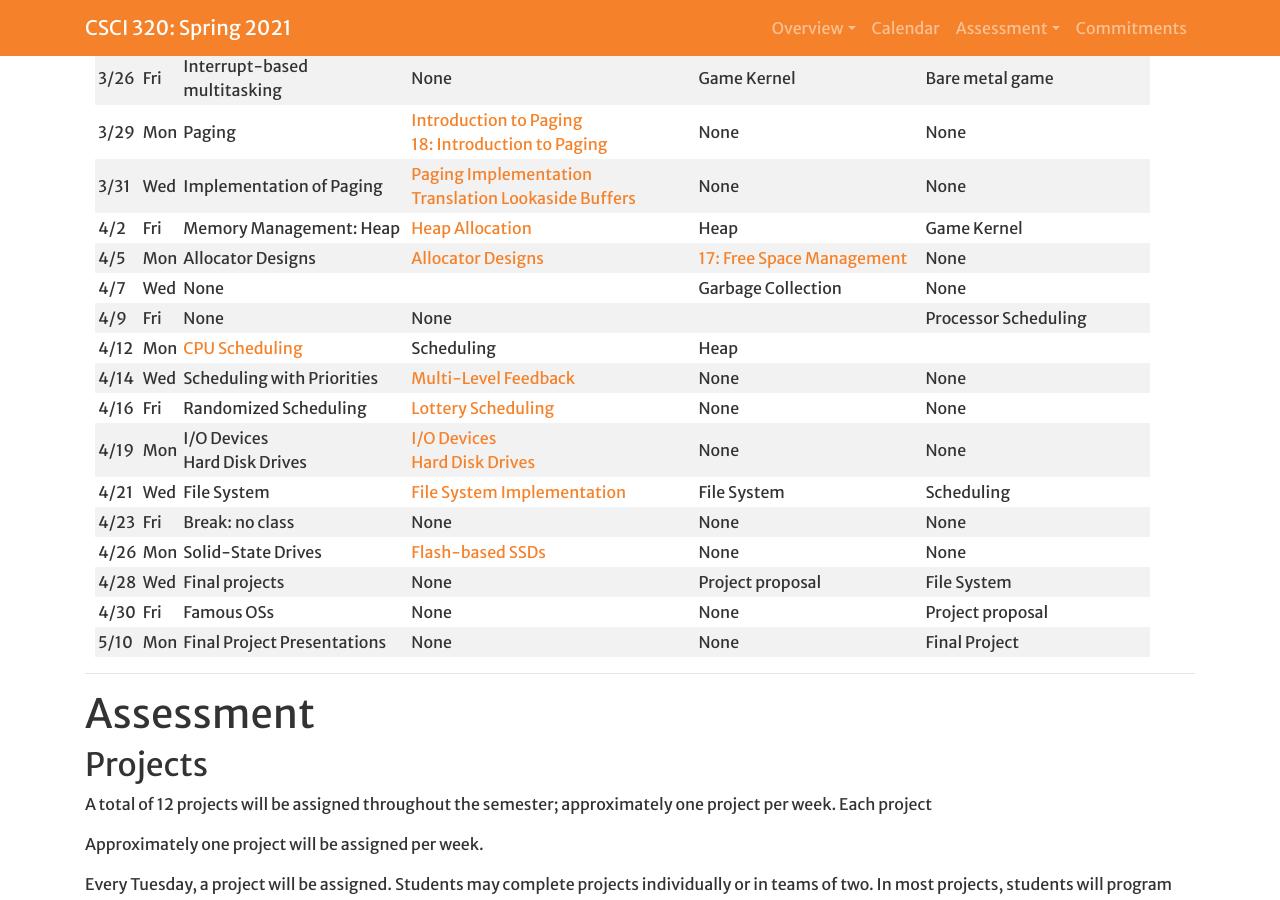
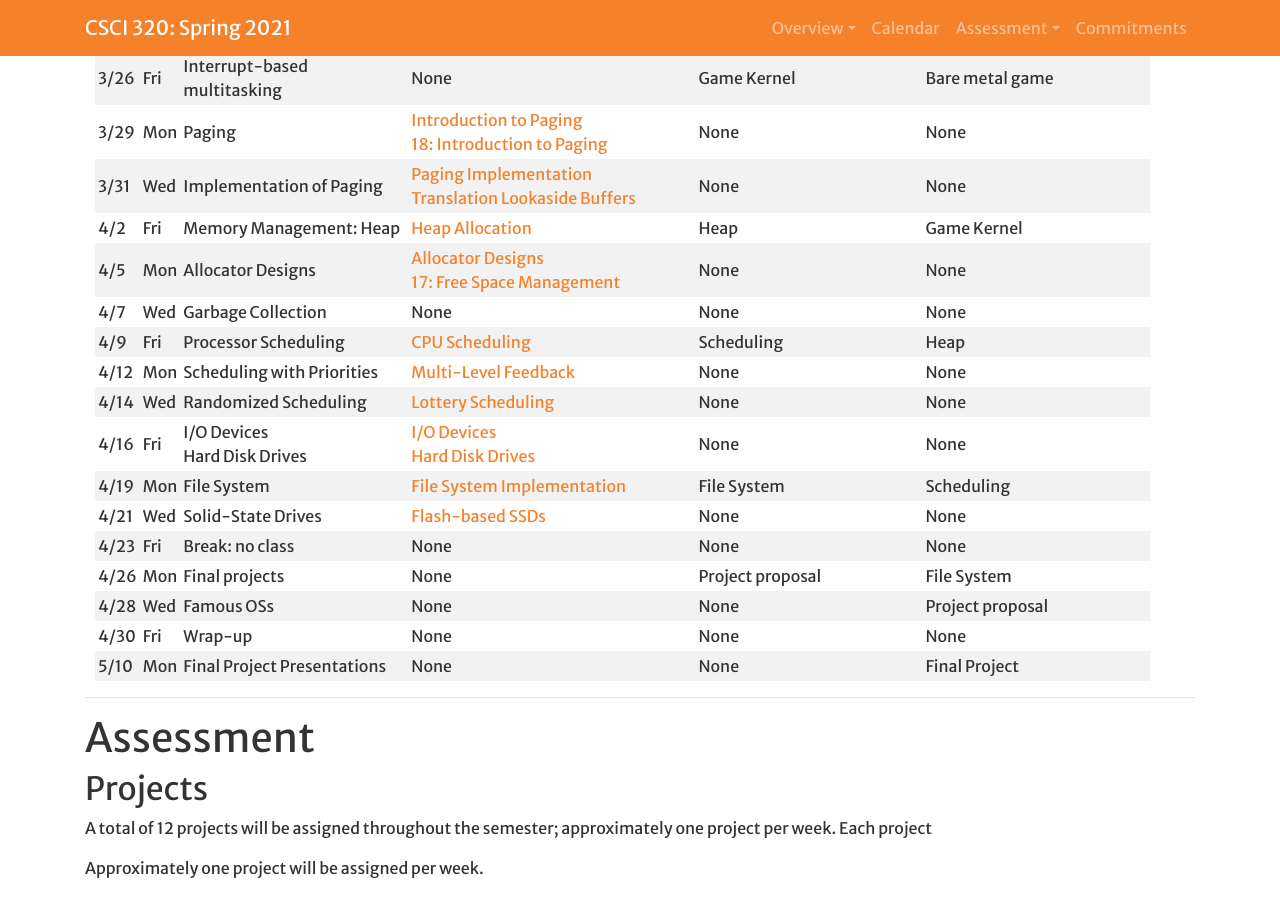
Before and after one commit to Hendrix-CS/csci320, a Jekyll site: the page built from index.md, in a window 1280 px wide and 900 px high, scrolled down 3112 px. Built offline with Jekyll 4.4.1, drawn with Linux system fonts in a browser that asks for light colours; a script that is not in the unit is left out; our own code applies the rules of GitHub Pages for plain Markdown files.

Commit message:
Fixed an error.

```diff
--- a/index.md
+++ b/index.md
@@ -67,18 +67,18 @@ Upon completing this course, our goal is for you to be able to:
 <tr><td>3/29</td><td>Mon</td><td>Paging</td><td><a href="https://os.phil-opp.com/paging-introduction/">Introduction to Paging</a><br><a href="http://pages.cs.wisc.edu/~remzi/OSTEP/vm-paging.pdf">18: Introduction to Paging</a></td><td>None</td><td>None</td></tr>
 <tr><td>3/31</td><td>Wed</td><td>Implementation of Paging</td><td><a href="https://os.phil-opp.com/paging-implementation/">Paging Implementation</a><br><a href="http://pages.cs.wisc.edu/~remzi/OSTEP/vm-tlbs.pdf">Translation Lookaside Buffers</a></td><td>None</td><td>None</td></tr>
 <tr><td>4/2</td><td>Fri</td><td>Memory Management: Heap</td><td><a href="https://os.phil-opp.com/heap-allocation/">Heap Allocation</a></td><td>Heap</td><td>Game Kernel</td></tr>
-<tr><td>4/5</td><td>Mon</td><td>Allocator Designs</td><td><a href="https://os.phil-opp.com/allocator-designs/">Allocator Designs</a></td><td><a href="http://pages.cs.wisc.edu/~remzi/OSTEP/vm-freespace.pdf">17: Free Space Management</a></td><td>None</td></tr>
-<tr><td>4/7</td><td>Wed</td><td>None</td><td></td><td>Garbage Collection</td><td>None</td></tr>
-<tr><td>4/9</td><td>Fri</td><td>None</td><td>None</td><td></td><td>Processor Scheduling</td></tr>
-<tr><td>4/12</td><td>Mon</td><td><a href="http://pages.cs.wisc.edu/~remzi/OSTEP/cpu-sched.pdf">CPU Scheduling</a></td><td>Scheduling</td><td>Heap</td><td></td></tr>
-<tr><td>4/14</td><td>Wed</td><td>Scheduling with Priorities</td><td><a href="http://pages.cs.wisc.edu/~remzi/OSTEP/cpu-sched-mlfq.pdf">Multi-Level Feedback</a></td><td>None</td><td>None</td></tr>
-<tr><td>4/16</td><td>Fri</td><td>Randomized Scheduling</td><td><a href="http://pages.cs.wisc.edu/~remzi/OSTEP/cpu-sched-lottery.pdf">Lottery Scheduling</a></td><td>None</td><td>None</td></tr>
-<tr><td>4/19</td><td>Mon</td><td>I/O Devices<br>Hard Disk Drives</td><td><a href="http://pages.cs.wisc.edu/~remzi/OSTEP/file-devices.pdf">I/O Devices</a><br><a href="http://pages.cs.wisc.edu/~remzi/OSTEP/file-disks.pdf">Hard Disk Drives</a></td><td>None</td><td>None</td></tr>
-<tr><td>4/21</td><td>Wed</td><td>File System</td><td><a href="http://pages.cs.wisc.edu/~remzi/OSTEP/file-implementation.pdf">File System Implementation</a></td><td>File System</td><td>Scheduling</td></tr>
+<tr><td>4/5</td><td>Mon</td><td>Allocator Designs</td><td><a href="https://os.phil-opp.com/allocator-designs/">Allocator Designs</a><br><a href="http://pages.cs.wisc.edu/~remzi/OSTEP/vm-freespace.pdf">17: Free Space Management</a></td><td>None</td><td>None</td></tr>
+<tr><td>4/7</td><td>Wed</td><td>Garbage Collection</td><td>None</td><td>None</td><td>None</td></tr>
+<tr><td>4/9</td><td>Fri</td><td>Processor Scheduling</td><td><a href="http://pages.cs.wisc.edu/~remzi/OSTEP/cpu-sched.pdf">CPU Scheduling</a></td><td>Scheduling</td><td>Heap</td></tr>
+<tr><td>4/12</td><td>Mon</td><td>Scheduling with Priorities</td><td><a href="http://pages.cs.wisc.edu/~remzi/OSTEP/cpu-sched-mlfq.pdf">Multi-Level Feedback</a></td><td>None</td><td>None</td></tr>
+<tr><td>4/14</td><td>Wed</td><td>Randomized Scheduling</td><td><a href="http://pages.cs.wisc.edu/~remzi/OSTEP/cpu-sched-lottery.pdf">Lottery Scheduling</a></td><td>None</td><td>None</td></tr>
+<tr><td>4/16</td><td>Fri</td><td>I/O Devices<br>Hard Disk Drives</td><td><a href="http://pages.cs.wisc.edu/~remzi/OSTEP/file-devices.pdf">I/O Devices</a><br><a href="http://pages.cs.wisc.edu/~remzi/OSTEP/file-disks.pdf">Hard Disk Drives</a></td><td>None</td><td>None</td></tr>
+<tr><td>4/19</td><td>Mon</td><td>File System</td><td><a href="http://pages.cs.wisc.edu/~remzi/OSTEP/file-implementation.pdf">File System Implementation</a></td><td>File System</td><td>Scheduling</td></tr>
+<tr><td>4/21</td><td>Wed</td><td>Solid-State Drives</td><td><a href="http://pages.cs.wisc.edu/~remzi/OSTEP/file-ssd.pdf">Flash-based SSDs</a></td><td>None</td><td>None</td></tr>
 <tr><td>4/23</td><td>Fri</td><td>Break: no class</td><td>None</td><td>None</td><td>None</td></tr>
-<tr><td>4/26</td><td>Mon</td><td>Solid-State Drives</td><td><a href="http://pages.cs.wisc.edu/~remzi/OSTEP/file-ssd.pdf">Flash-based SSDs</a></td><td>None</td><td>None</td></tr>
-<tr><td>4/28</td><td>Wed</td><td>Final projects</td><td>None</td><td>Project proposal</td><td>File System</td></tr>
-<tr><td>4/30</td><td>Fri</td><td>Famous OSs</td><td>None</td><td>None</td><td>Project proposal</td></tr>
+<tr><td>4/26</td><td>Mon</td><td>Final projects</td><td>None</td><td>Project proposal</td><td>File System</td></tr>
+<tr><td>4/28</td><td>Wed</td><td>Famous OSs</td><td>None</td><td>None</td><td>Project proposal</td></tr>
+<tr><td>4/30</td><td>Fri</td><td>Wrap-up</td><td>None</td><td>None</td><td>None</td></tr>
 <tr><td>5/10</td><td>Mon</td><td>Final Project Presentations</td><td>None</td><td>None</td><td>Final Project</td></tr>
 </tbody>
 </table>
```
